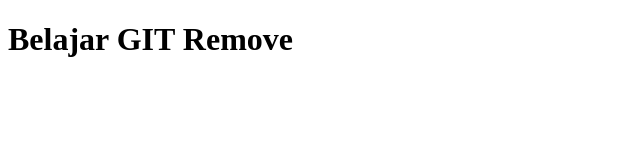
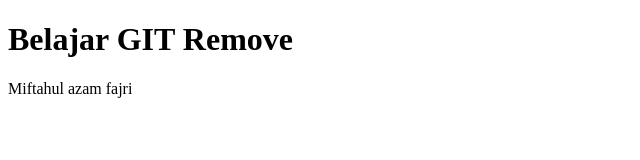
Before and after one commit to miftahulazam/mdplp_p6, a plain HTML site: page index.html in a window 1280 px wide. Shown: the whole page, without its empty margins (0-640 px from the left). Drawn offline with Linux system fonts and the light colour scheme.

Commit message:
Menambah paragraf

```diff
--- a/index.html
+++ b/index.html
@@ -8,5 +8,6 @@
 </head>
 <body>
     <h1>Belajar GIT Remove</h1>
+    <p>Miftahul azam fajri</p>
 </body>
 </html>
```
